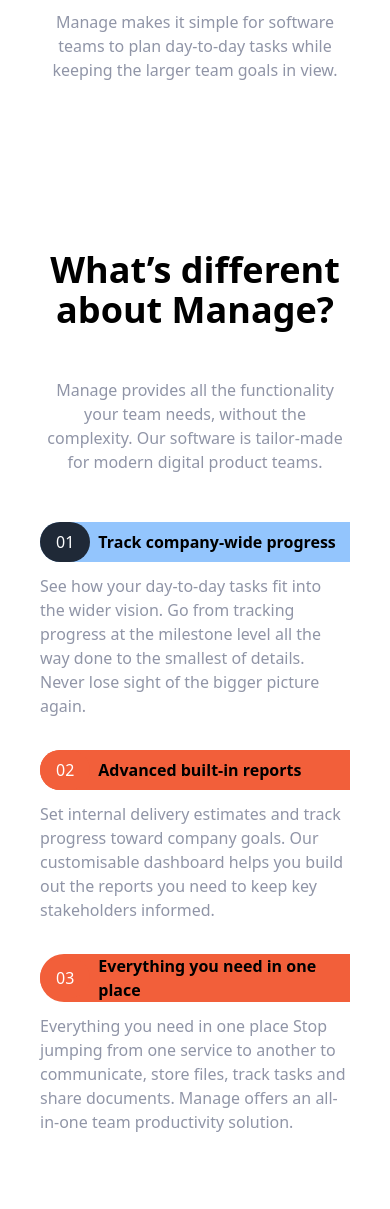
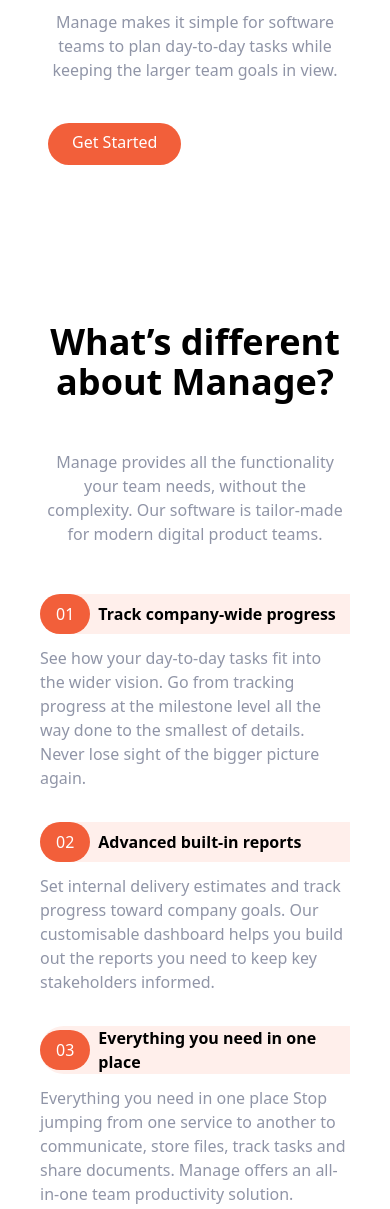
Before and after one commit to Mahedere/manage-landing-page, a website: page index.html in a window 390 px wide. Shown: the part 560-1769 px from the top of the page. Before the commit the page ends 1718 px from the top, so only its background shows below. Drawn offline with Linux system fonts and the light colour scheme.

Commit message:
hero updated

```diff
--- a/index.html
+++ b/index.html
@@ -19,7 +19,7 @@
             <a href="#"class="hover:text-DarkGrayishBlue">Careers</a>
             <a href="#"class="hover:text-DarkGrayishBlue">Community</a>
         </div>
-        <a href="#" class=" p-3 px-6 pt-2 text-white bg-BrightRed rounded-full baseline hover:bg-BrightRed hidden md:block">Get Started</a>
+        <a href="#" class=" p-3 px-6 pt-2 text-white bg-BrightRed rounded-full baseline hover:bg-VeryPaleRed hidden md:block">Get Started</a>
         </div>
         <section id="hero">
             <div class="container flex flex-col-reverse md:flex-row items-center px-6 mx-auto mt-10 space-y-0 md:space-y-0">
@@ -29,9 +29,13 @@
                     </h1>
                      <p class="max-w-sm text-center text-DarkGrayishBlue md:text-left">Manage makes it simple for software teams to plan day-to-day
                         tasks while keeping the larger team goals in view.</p>
+                        <div>
+                    <a href="#" class=" p-3 px-6 pt-2 text-white bg-BrightRed rounded-full  hover:bg-VeryPaleRed items-center  ">Get Started</a>
+                </div>
                 </div>
                 <img src="images/illustration-intro.svg" alt="">
             </div>
+
         </section>
 <section id="features">
     <div class="container flex flex-col px-4 mx-auto mt-10 space-y-12 md:space-y-0 md:flex-row">
@@ -44,9 +48,9 @@
         </div>
         <div class="flex flex-col space-y-8 md:w-1/2">
             <div class="flex flex-col space-y-3 md:space-y-0 md:space-x-6 md:flex-row">
-                <div class="rounded-l-full bg-blue-300 md:bg-transparent">
+                <div class="rounded-l-full bg-VeryPaleRed md:bg-transparent">
                     <div class="flex items-center space-x-2">
-                        <div class="px-4 py-2 text-white rounded-full md:py-1 bg-gray-800">01</div>
+                        <div class="px-4 py-2 text-white rounded-full md:py-1 bg-BrightRed">01</div>
                         <h3 class="text-base font-bold md:mb-4 md:hidden">
                             Track company-wide progress
                         </h3>
@@ -62,7 +66,7 @@
                 </div>
             </div>
             <div class="flex flex-col space-y-3 md:space-y-0 md:space-x-6 md:flex-row">
-                <div class="rounded-l-full bg-BrightRed md:bg-transparent">
+                <div class="rounded-l-full bg-VeryPaleRed md:bg-transparent">
                     <div class="flex items-center space-x-2">
                         <div class="px-4 py-2 text-white rounded-full md:py-1 bg-BrightRed">02</div>
                         <h3 class="text-base font-bold md:mb-4 md:hidden">
@@ -80,7 +84,7 @@
                 </div>
             </div>
             <div class="flex flex-col space-y-3 md:space-y-0 md:space-x-6 md:flex-row">
-                <div class="rounded-l-full bg-BrightRed md:bg-transparent">
+                <div class="rounded-l-full bg-VeryPaleRed md:bg-transparent">
                     <div class="flex items-center space-x-2">
                         <div class="px-4 py-2 text-white rounded-full md:py-1 bg-BrightRed">03</div>
                         <h3 class="text-base font-bold md:mb-4 md:hidden">
```
Also changed, not shown: css/main.css.
